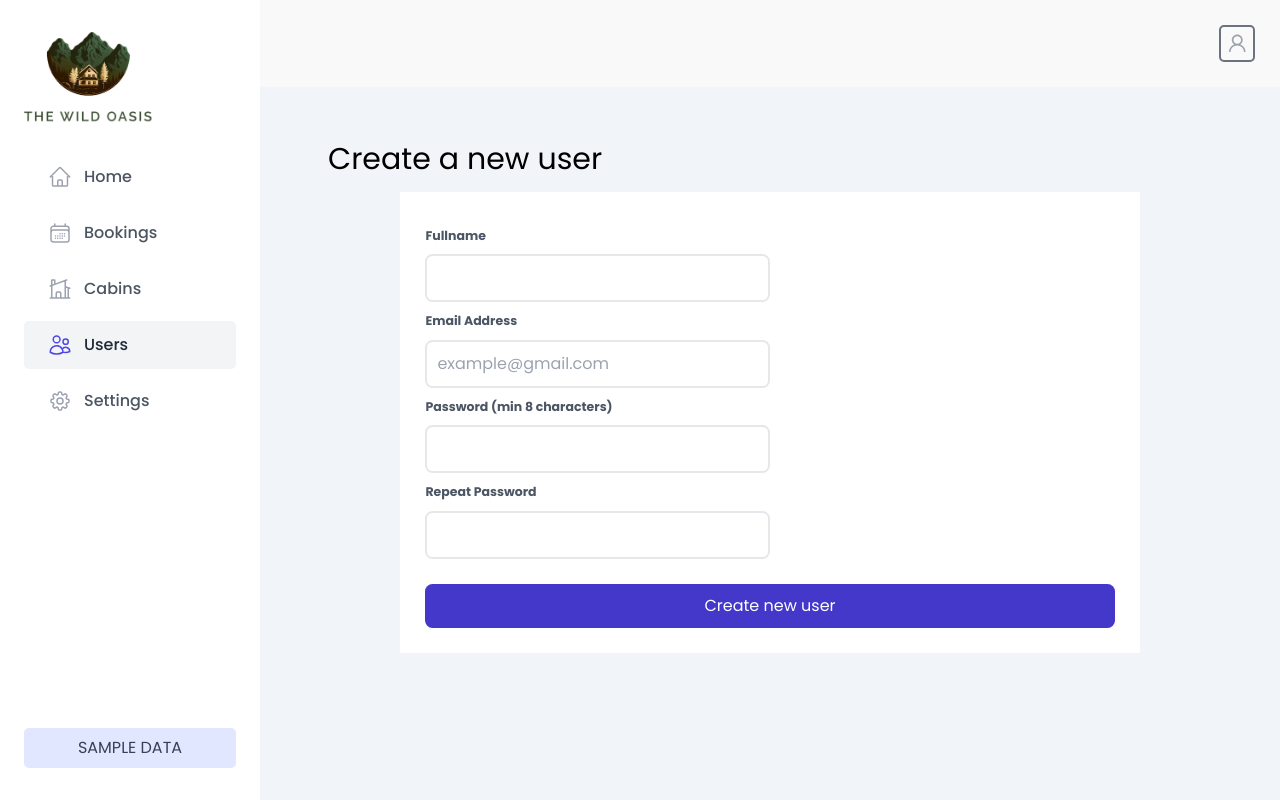
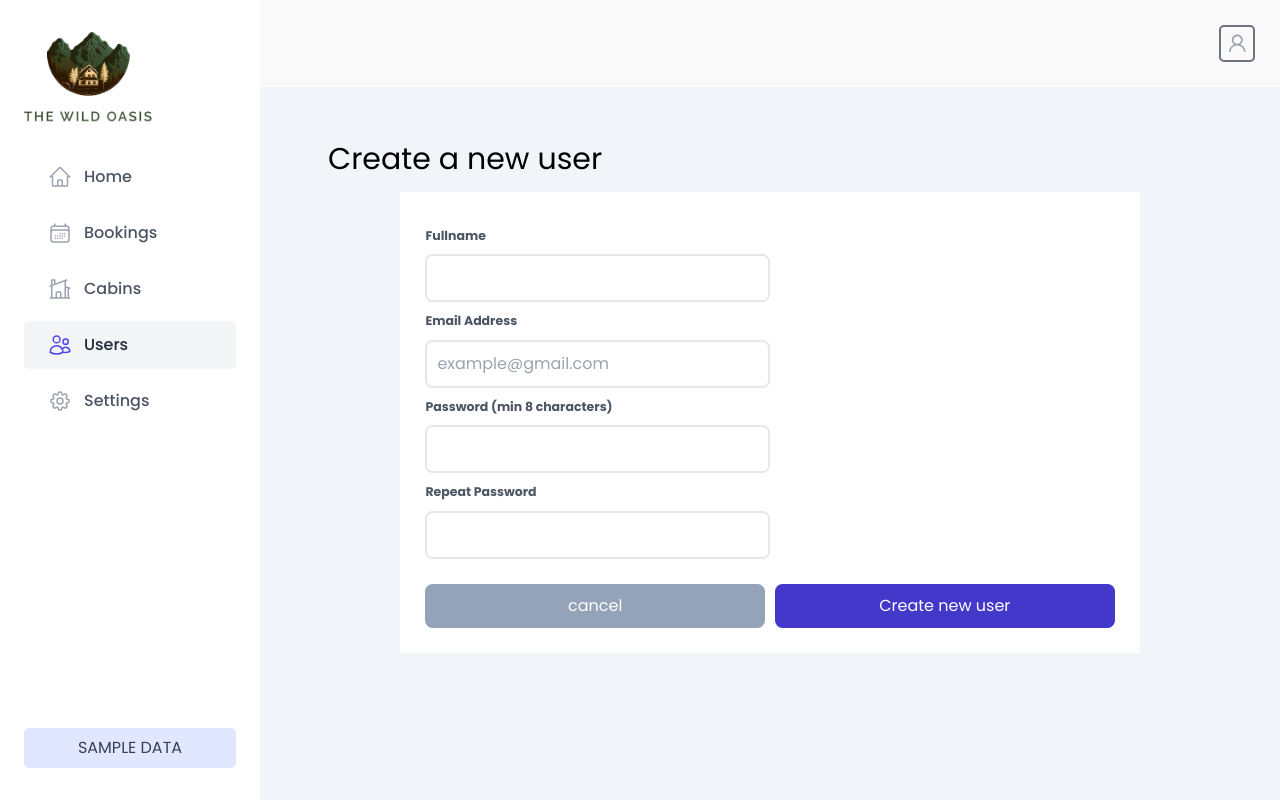
Before and after one commit to omid-bakeri/the_wild_oasis, a React (Vite) app: page /users in a window 1280 px wide. Built offline with nearby package versions, Linux system fonts and the light colour scheme; a web font is replaced by a local one.

Commit message:
file updated; gi

```diff
--- a/src/features/authentication/Signup.jsx
+++ b/src/features/authentication/Signup.jsx
@@ -108,13 +108,24 @@ function Signup() {
             rounded-xl w-1/2
             border-2"
         />
-        <button
-          className="bg-[#4338ca] select-none
+        <div className="flex gap-4 items-center justify-center ">
+          <button
+            type="reset"
+            className="bg-slate-400 select-none
          text-white text-center
-        p-4  w-full rounded-xl mt-10"
-        >
-          {!isLaoding ? "Create new user" : "please wait ..."}
-        </button>
+        p-4  w-1/2 rounded-xl mt-10 focus:outline-slate-400"
+          >
+            cancel
+          </button>
+          <button
+            disabled={isLaoding}
+            className="bg-[#4338ca] select-none
+         text-white text-center
+        p-4  w-1/2 rounded-xl mt-10"
+          >
+            {!isLaoding ? "Create new user" : "please wait ..."}
+          </button>
+        </div>
       </form>
     </>
   );
```
